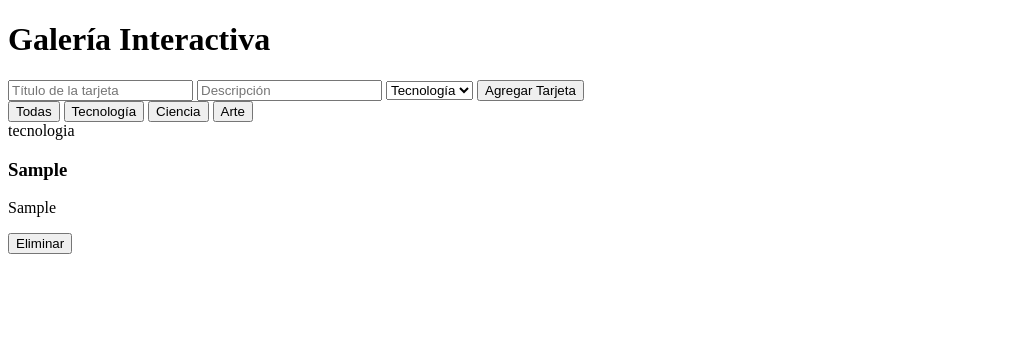
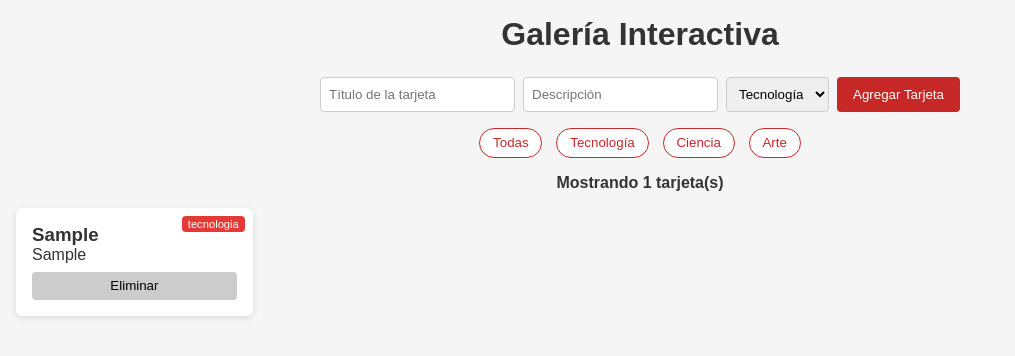
Before and after one commit to OctopusZeroKanagawa/Jimenez-post1-u4, a plain HTML site: page index.html in a window 1280 px wide. Both pictures are taken after typing "Sample", "Sample" into the empty fields and a click on the button "Agregar Tarjeta". Shown: the whole page, without its empty margins (0-1015 px from the left). Drawn offline with Linux system fonts and the light colour scheme.

Commit message:
Implementación del contador y mensaje vació de las tarjetas, asi como de estilos css para que la pagina no se vea tan simple

```diff
--- a/app.js
+++ b/app.js
@@ -9,6 +9,7 @@ const leerCampo = (selector) => {
 };
 const galeria = document.querySelector("#galeria");
 
+//Crear tarjeta
 function crearElementoTarjeta({ id, titulo, descripcion, categoria }) {
   const tarjeta = document.createElement("article");
   tarjeta.classList.add("tarjeta", `categoria-${categoria}`);
@@ -34,19 +35,21 @@ function agregarTarjeta() {
   tarjetas.push(nuevaTarjeta);
   const elemento = crearElementoTarjeta(nuevaTarjeta);
   galeria.appendChild(elemento);
+  actualizarContador();
 }
 document
   .querySelector("#btn-agregar")
   .addEventListener("click", agregarTarjeta);
-
+//Eliminar tarjeta
 galeria.addEventListener("click", (e) => {
   if (!e.target.matches(".btn-eliminar")) return;
   const idEliminar = Number(e.target.dataset.id);
   tarjetas = tarjetas.filter((t) => t.id !== idEliminar);
   const elementoTarjeta = galeria.querySelector(`[data-id="${idEliminar}"]`);
   if (elementoTarjeta) elementoTarjeta.remove();
+  actualizarContador();
 });
-
+//Filtrar tarjetas
 const btnsFiltro = document.querySelectorAll(".btn-filtro");
 btnsFiltro.forEach((btn) => {
   btn.addEventListener("click", () => {
@@ -64,5 +67,36 @@ btnsFiltro.forEach((btn) => {
         tarjeta.classList.toggle("oculta", !coincide);
       }
     });
+    actualizarContador();
   });
 });
+
+function actualizarContador() {
+  const visibles = galeria.querySelectorAll(".tarjeta:not(.oculta)").length;
+
+  let contador = document.querySelector("#contador");
+  if (!contador) {
+    contador = document.createElement("p");
+    contador.id = "contador";
+    document
+      .querySelector("#filtros")
+      .insertAdjacentElement("afterend", contador);
+  }
+
+  contador.textContent = `Mostrando ${visibles} tarjeta(s)`;
+
+  const total = galeria.querySelectorAll(".tarjeta").length;
+  let mensaje = galeria.querySelector(".mensaje-vacio");
+
+  if (total === 0) {
+    if (!mensaje) {
+      mensaje = document.createElement("p");
+      mensaje.className = "mensaje-vacio";
+      mensaje.textContent =
+        "No hay tarjetas. Crea la primera usando el formulario.";
+      galeria.appendChild(mensaje);
+    }
+  } else {
+    if (mensaje) mensaje.remove();
+  }
+}
--- a/styles.css
+++ b/styles.css
@@ -1,3 +1,128 @@
+* {
+  box-sizing: border-box;
+  margin: 0;
+  padding: 0;
+}
+
+body {
+  font-family: Arial, Helvetica, sans-serif;
+  background: #f5f5f5;
+  color: #333;
+  padding: 1rem;
+}
+
+header {
+  text-align: center;
+  margin-bottom: 1.5rem;
+}
+
+/* Controles */
+#controles {
+  display: flex;
+  gap: 0.5rem;
+  flex-wrap: wrap;
+  justify-content: center;
+  margin-bottom: 1rem;
+}
+
+#controles input,
+#controles select {
+  padding: 0.5rem;
+  border: 1px solid #ccc;
+  border-radius: 4px;
+}
+
+#btn-agregar {
+  background: #c62828;
+  color: white;
+  border: none;
+  padding: 0.5rem 1rem;
+  border-radius: 4px;
+  cursor: pointer;
+}
+
+#btn-agregar:hover {
+  background: #e53935;
+}
+
+/* Filtros */
+#filtros {
+  text-align: center;
+  margin-bottom: 1rem;
+}
+
+.btn-filtro {
+  margin: 0 0.3rem;
+  padding: 0.4rem 0.8rem;
+  border: 1px solid #c62828;
+  background: white;
+  color: #c62828;
+  border-radius: 20px;
+  cursor: pointer;
+}
+
+.btn-filtro.activo {
+  background: #c62828;
+  color: white;
+}
+
+/* Galería */
+#galeria {
+  display: grid;
+  grid-template-columns: repeat(auto-fill, minmax(220px, 1fr));
+  gap: 1rem;
+}
+
+/* Tarjetas */
+.tarjeta {
+  background: white;
+  padding: 1rem;
+  border-radius: 6px;
+  box-shadow: 0 2px 6px rgba(0, 0, 0, 0.1);
+  position: relative;
+}
+
+.badge {
+  position: absolute;
+  top: 8px;
+  right: 8px;
+  background: #e53935;
+  color: white;
+  font-size: 0.7rem;
+  padding: 2px 6px;
+  border-radius: 4px;
+}
+
+/* Botón eliminar */
+.btn-eliminar {
+  margin-top: 0.5rem;
+  background: #ccc;
+  border: none;
+  padding: 0.4rem;
+  width: 100%;
+  border-radius: 4px;
+  cursor: pointer;
+}
+
+.btn-eliminar:hover {
+  background: #999;
+}
+
+/* Ocultar tarjetas */
 .oculta {
   display: none;
 }
+
+/* Contador */
+#contador {
+  text-align: center;
+  margin: 1rem 0;
+  font-weight: bold;
+}
+
+/* Mensaje vacío */
+.mensaje-vacio {
+  text-align: center;
+  color: #777;
+  grid-column: 1 / -1;
+}
```
